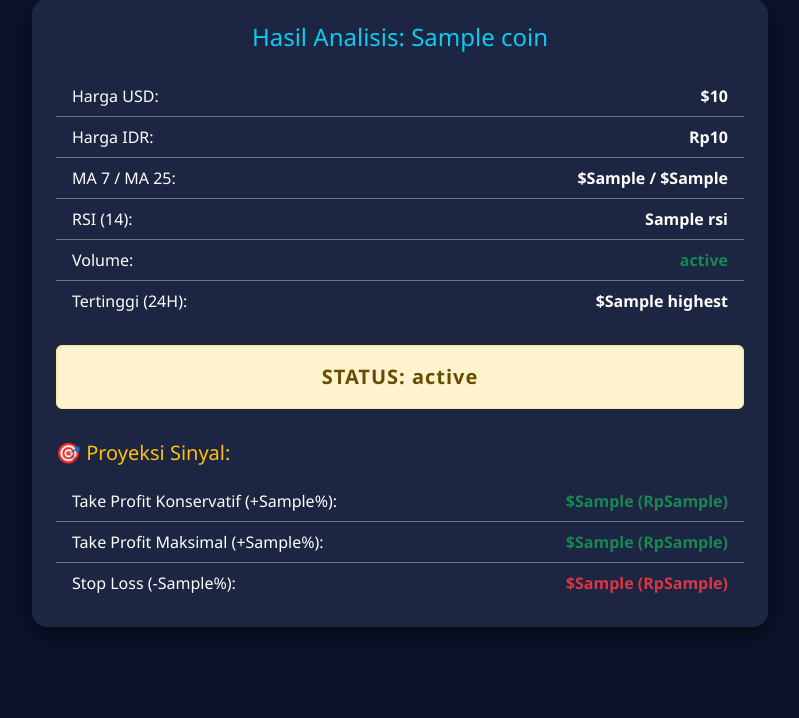
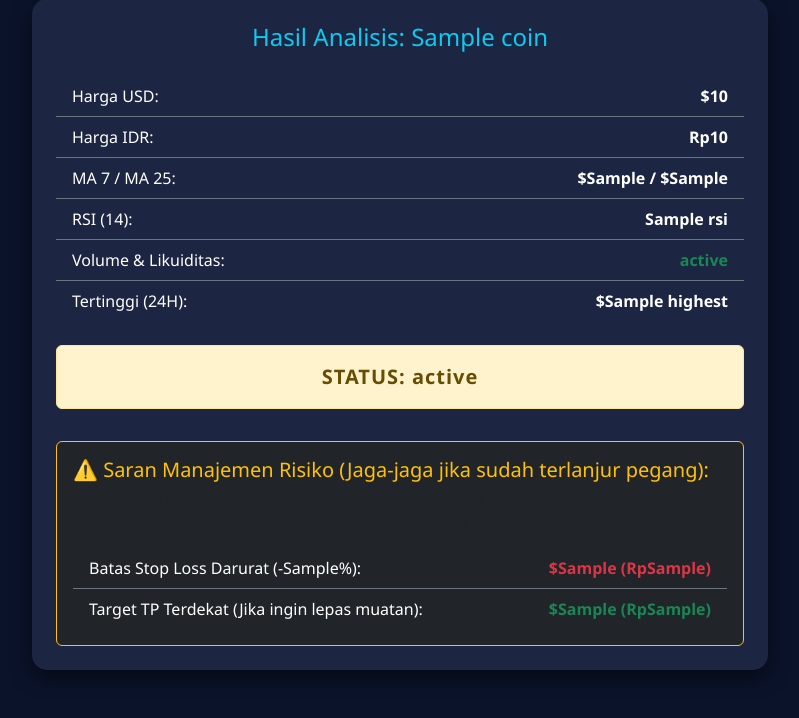
Before and after one commit to cahyaagengoktavian-eng/Sinyal-Desa, a Flask app: template templates/index.html in a window 1280 px wide. Shown: the part 231-949 px from the top of the page, without its empty margins (240-1039 px from the left). Before the commit the page ends 865 px from the top, so only its background shows below. Run offline with Flask 3, Linux system fonts and the light colour scheme; the template is opened without the code that fills it: most values are stand-ins (such as "Sample title", 1, 10 or a date in 2020).

Commit message:
Update index.html

```diff
--- a/templates/index.html
+++ b/templates/index.html
@@ -82,7 +82,7 @@
                             <span class="fw-bold">{{ hasil.rsi }}</span>
                         </li>
                         <li class="list-group-item bg-transparent text-white d-flex justify-content-between border-secondary">
-                            <span>Volume:</span>
+                            <span>Volume & Likuiditas:</span>
                             <span class="fw-bold text-success">{{ hasil.volume_status }}</span>
                         </li>
                         <li class="list-group-item bg-transparent text-white d-flex justify-content-between border-secondary">
@@ -95,16 +95,17 @@
                     <div class="mt-4 text-center">
                         {% if "STRONG BUY" in hasil.status %}
                             <div class="alert alert-success status-badge py-3 fs-5">STATUS: {{ hasil.status }}</div>
-                        {% elif "DOWNTREND" in hasil.status %}
+                        {% elif "DOWNTREND" in hasil.status or "OVERBOUGHT" in hasil.status %}
                             <div class="alert alert-danger status-badge py-3 fs-5">STATUS: {{ hasil.status }}</div>
                         {% else %}
                             <div class="alert alert-warning status-badge py-3 fs-5">STATUS: {{ hasil.status }}</div>
                         {% endif %}
                     </div>
 
-                    <!-- Rincian Target Profit & Stop Loss -->
+                    <!-- KONDISI 1: JIKA SINYAL VALID STRONG BUY -> TAMPILKAN PROYEKSI TP & SL LENGKAP -->
+                    {% if "STRONG BUY" in hasil.status %}
                     <div class="mt-3">
-                        <h5 class="text-warning mb-3">🎯 Proyeksi Sinyal:</h5>
+                        <h5 class="text-success mb-3">🎯 Proyeksi Sinyal & Target Profit (Valid untuk Masuk):</h5>
                         <ul class="list-group list-group-flush bg-transparent">
                             <li class="list-group-item bg-transparent text-white d-flex justify-content-between border-secondary">
                                 <span>Take Profit Konservatif (+{{ hasil.p_tp_kon }}%):</span>
@@ -115,11 +116,30 @@
                                 <span class="fw-bold text-success">${{ hasil.tp_maks }} (Rp{{ hasil.tp_maks_idr }})</span>
                             </li>
                             <li class="list-group-item bg-transparent text-white d-flex justify-content-between border-secondary">
-                                <span>Stop Loss (-{{ hasil.p_sl }}%):</span>
+                                <span>Stop Loss Pengaman (-{{ hasil.p_sl }}%):</span>
                                 <span class="fw-bold text-danger">${{ hasil.sl }} (Rp{{ hasil.sl_idr }})</span>
                             </li>
                         </ul>
                     </div>
+
+                    <!-- KONDISI 2: JIKA BELUM VALID / DOWNTREND -> SEMBUNYIKAN PELUANG BELI, BERI PERINGATAN & SL DARURAT -->
+                    {% else %}
+                    <div class="mt-3 p-3 bg-dark rounded border border-warning">
+                        <h5 class="text-warning mb-2">⚠️ Saran Manajemen Risiko (Jaga-jaga jika sudah terlanjur pegang):</h5>
+                        <p class="small text-muted mb-3">Kondisi saat ini belum memenuhi syarat untuk buka posisi beli baru. Namun, jika kamu sudah terlanjur memegang aset ini, perhatikan batas pengaman di bawah:</p>
+                        <ul class="list-group list-group-flush bg-transparent">
+                            <li class="list-group-item bg-transparent text-white d-flex justify-content-between border-secondary">
+                                <span>Batas Stop Loss Darurat (-{{ hasil.p_sl }}%):</span>
+                                <span class="fw-bold text-danger">${{ hasil.sl }} (Rp{{ hasil.sl_idr }})</span>
+                            </li>
+                            <li class="list-group-item bg-transparent text-white d-flex justify-content-between border-secondary">
+                                <span>Target TP Terdekat (Jika ingin lepas muatan):</span>
+                                <span class="fw-bold text-success">${{ hasil.tp_kon }} (Rp{{ hasil.tp_kon_idr }})</span>
+                            </li>
+                        </ul>
+                    </div>
+                    {% endif %}
+
                 </div>
                 {% endif %}
             </div>
```
